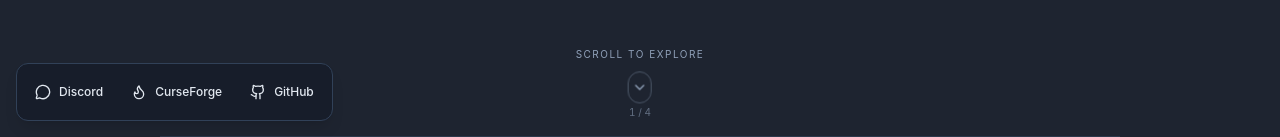
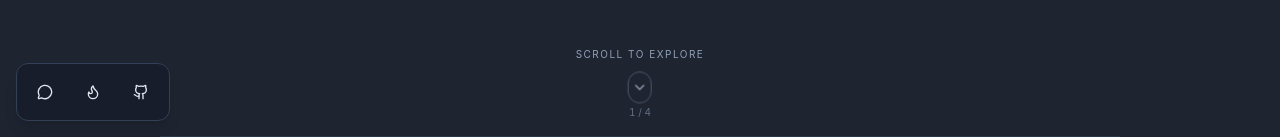
Before and after one commit to Minionade/minionade.github.io, a React (Vite) app: page / in a window 1280 px wide. Shown: the part 663-800 px from the top of the page. Built offline with nearby package versions, Linux system fonts and the light colour scheme.

Commit message:
Expand corner social link labels on hover and keyboard focus

```diff
--- a/src/components/SocialLinks.tsx
+++ b/src/components/SocialLinks.tsx
@@ -11,9 +11,9 @@ export function SocialLinks({ isDarkMode }: { isDarkMode: boolean }) {
   return <nav aria-label="Social links" style={{ bottom: 'max(1rem, env(safe-area-inset-bottom))', left: 'max(1rem, env(safe-area-inset-left))' }}
     className={`fixed z-30 flex items-center gap-1 rounded-xl border p-1.5 shadow-lg backdrop-blur-md no-print ${isDarkMode ? 'bg-[#181e2b]/95 border-slate-700 text-slate-200' : 'bg-[#faf8f4]/95 border-stone-300 text-stone-800'}`}>
     {links.map(({ name, href, icon: Icon }) => <a key={name} href={href} target="_blank" rel="noopener noreferrer"
-      aria-label={`${name} (opens in new tab)`} title={name}
-      className={`inline-flex h-11 min-w-11 items-center justify-center gap-2 rounded-lg px-3 text-xs font-medium transition-colors focus-visible:outline-2 focus-visible:outline-offset-2 ${isDarkMode ? 'hover:bg-slate-700 focus-visible:outline-amber-300' : 'hover:bg-stone-200 focus-visible:outline-amber-800'}`}>
-      <Icon className="h-4 w-4" aria-hidden="true" /><span className="hidden sm:inline">{name}</span>
+      aria-label={`${name} (opens in new tab)`}
+      className={`social-link inline-flex h-11 min-w-11 items-center justify-center rounded-lg px-3 text-xs font-medium transition-colors focus-visible:outline-2 focus-visible:outline-offset-2 ${isDarkMode ? 'hover:bg-slate-700 focus-visible:outline-amber-300' : 'hover:bg-stone-200 focus-visible:outline-amber-800'}`}>
+      <Icon className="h-4 w-4 shrink-0" aria-hidden="true" /><span aria-hidden="true" className="social-link-label">{name}</span>
     </a>)}
   </nav>;
 }
--- a/src/index.css
+++ b/src/index.css
@@ -146,3 +146,27 @@ html.landing-scroll .site-footer {
   .landing-scroll-arrow,
   .landing-slice[data-visible] .landing-slice-content { animation: none; }
 }
+
+.social-link-label {
+  max-width: 0;
+  margin-left: 0;
+  opacity: 0;
+  overflow: hidden;
+  white-space: nowrap;
+  transition: max-width 220ms ease, margin-left 220ms ease, opacity 150ms ease;
+}
+.social-link:focus-visible .social-link-label {
+  max-width: 6rem;
+  margin-left: 0.5rem;
+  opacity: 1;
+}
+@media (hover: hover) {
+  .social-link:hover .social-link-label {
+    max-width: 6rem;
+    margin-left: 0.5rem;
+    opacity: 1;
+  }
+}
+@media (prefers-reduced-motion: reduce) {
+  .social-link-label { transition: none; }
+}
```
